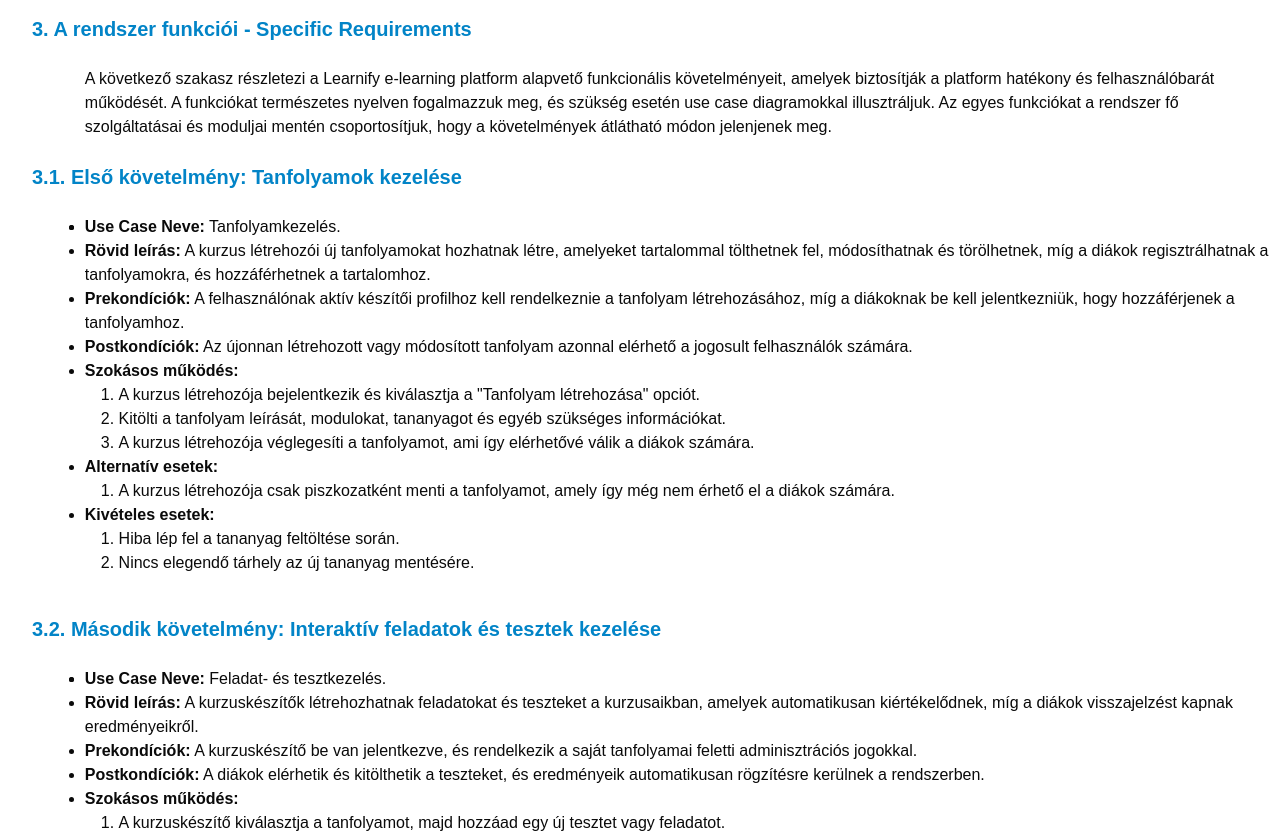
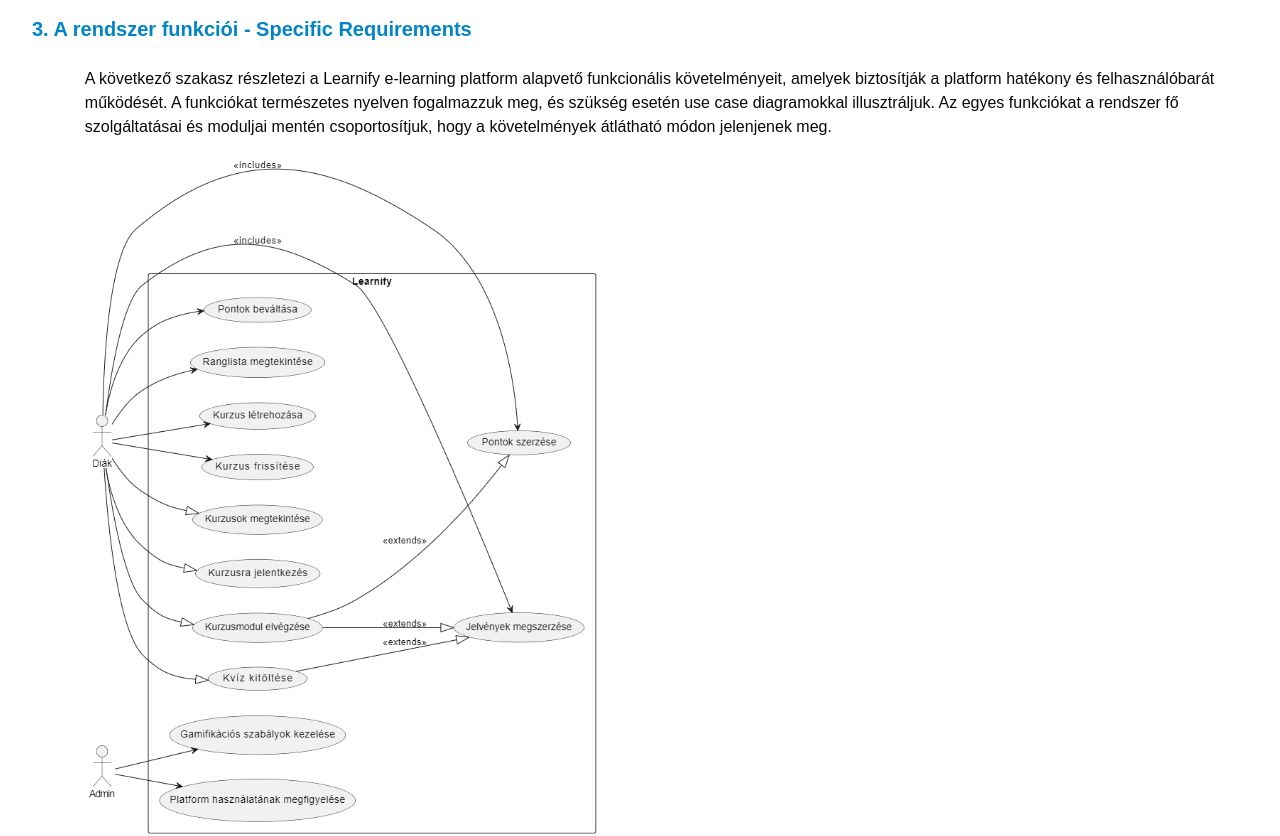
Before and after one commit to vaydominika/szoftvertech-h3, a Next.js app: page / in a window 1280 px wide. Shown: the part 3860-4696 px from the top of the page. Built offline with nearby package versions, Linux system fonts and the light colour scheme.

Commit message:
added the use-case diagram

```diff
--- a/src/app/page.tsx
+++ b/src/app/page.tsx
@@ -1,5 +1,6 @@
 import { Table, TableBody, TableRow, TableHeader } from "@/components/ui/table"
-
+import useCase from "../../public/usecase.png"
+import Image from "next/image"
 
 export default function Home() {
 
@@ -175,6 +176,8 @@
         <p className="pl-[5.3rem] pt-6">
         A következő szakasz részletezi a Learnify e-learning platform alapvető funkcionális követelményeit, amelyek biztosítják a platform hatékony és felhasználóbarát működését. A funkciókat természetes nyelven fogalmazzuk meg, és szükség esetén use case diagramokkal illusztráljuk. Az egyes funkciókat a rendszer fő szolgáltatásai és moduljai mentén csoportosítjuk, hogy a követelmények átlátható módon jelenjenek meg.
         </p>
+
+        <Image className="pl-[5.3rem]" src={useCase} alt="Use Case Diagram" width={600} height={600} />
 
         <h2 id="elsokovetelmeny" className="ml-8 text-xl font-bold text-sky-600 pt-6">3.1. Első követelmény: Tanfolyamok kezelése</h2>
 
```
Also changed, not shown: public/usecase.png (added).
